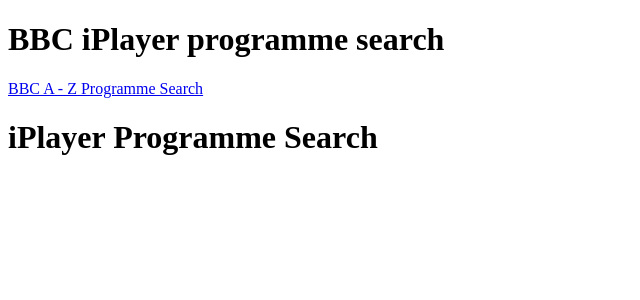
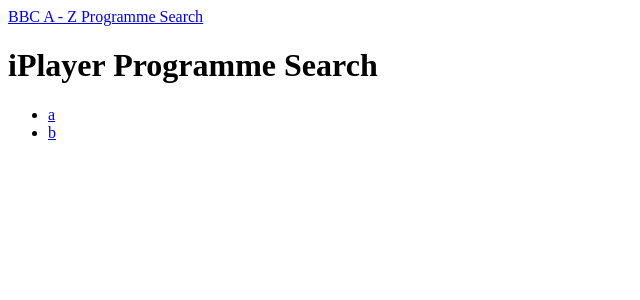
Before and after one commit to edwardkerry/iPlayerNextJS, a Next.js app: page / in a window 1280 px wide. Shown: the top 300 px of the page, without its empty margins (0-640 px from the left). Built offline with nearby package versions, Linux system fonts and the light colour scheme.

Commit message:
Add basic programme links

```diff
--- a/components/Header.js
+++ b/components/Header.js
@@ -1,12 +1,9 @@
 import Link from 'next/link'
 
-const Header = () => (
+export default () => (
   <div>
-    <h1>BBC iPlayer programme search</h1>
     <Link href="/">
         <a> BBC A - Z Programme Search</a>
     </Link>
   </div>
 )
-
-  export default Header
--- /dev/null
+++ b/components/ProgrammeLink.js
@@ -0,0 +1,9 @@
+import Link from 'next/link'
+
+export default (props) => (
+    <li>
+      <Link href={props.baseRef + props.letter} >
+        <a>{props.letter}</a>
+      </Link>
+    </li>
+)
--- /dev/null
+++ b/components/SearchBar.js
@@ -0,0 +1,11 @@
+import ProgrammeLink from './ProgrammeLink'
+
+const alphabet = ['a', 'b']
+
+export default (props) => (
+  <ul>
+    {alphabet.map((letter) => (
+      <ProgrammeLink baseRef={props.baseRef} letter={letter}/>
+    ))}
+  </ul>
+)
--- a/package.json
+++ b/package.json
@@ -10,6 +10,7 @@
   "author": "",
   "license": "ISC",
   "dependencies": {
+    "isomorphic-unfetch": "^2.0.0",
     "next": "^3.0.6",
     "react": "^15.6.1",
     "react-dom": "^15.6.1"
--- a/pages/index.js
+++ b/pages/index.js
@@ -1,8 +1,10 @@
 import Header from '../components/Header'
+import SearchBar from '../components/SearchBar'
 
 export default () => (
   <div>
   <Header />
     <h1>iPlayer Programme Search</h1>
+    <SearchBar baseRef="programmes?search=" />
   </div>
 )
--- a/pages/programmes.js
+++ b/pages/programmes.js
@@ -1,8 +1,9 @@
 import Header from '../components/Header'
+import SearchBar from '../components/SearchBar'
 
 export default () => (
   <div>
     <Header />
-    <h1></h1>
+    <SearchBar baseRef="programmes?search=" />
   </div>
 )
```
Also changed, not shown: components/Results.js (added), components/Search.js (deleted), 1 other file (tests, documents, lock files or other folders).
